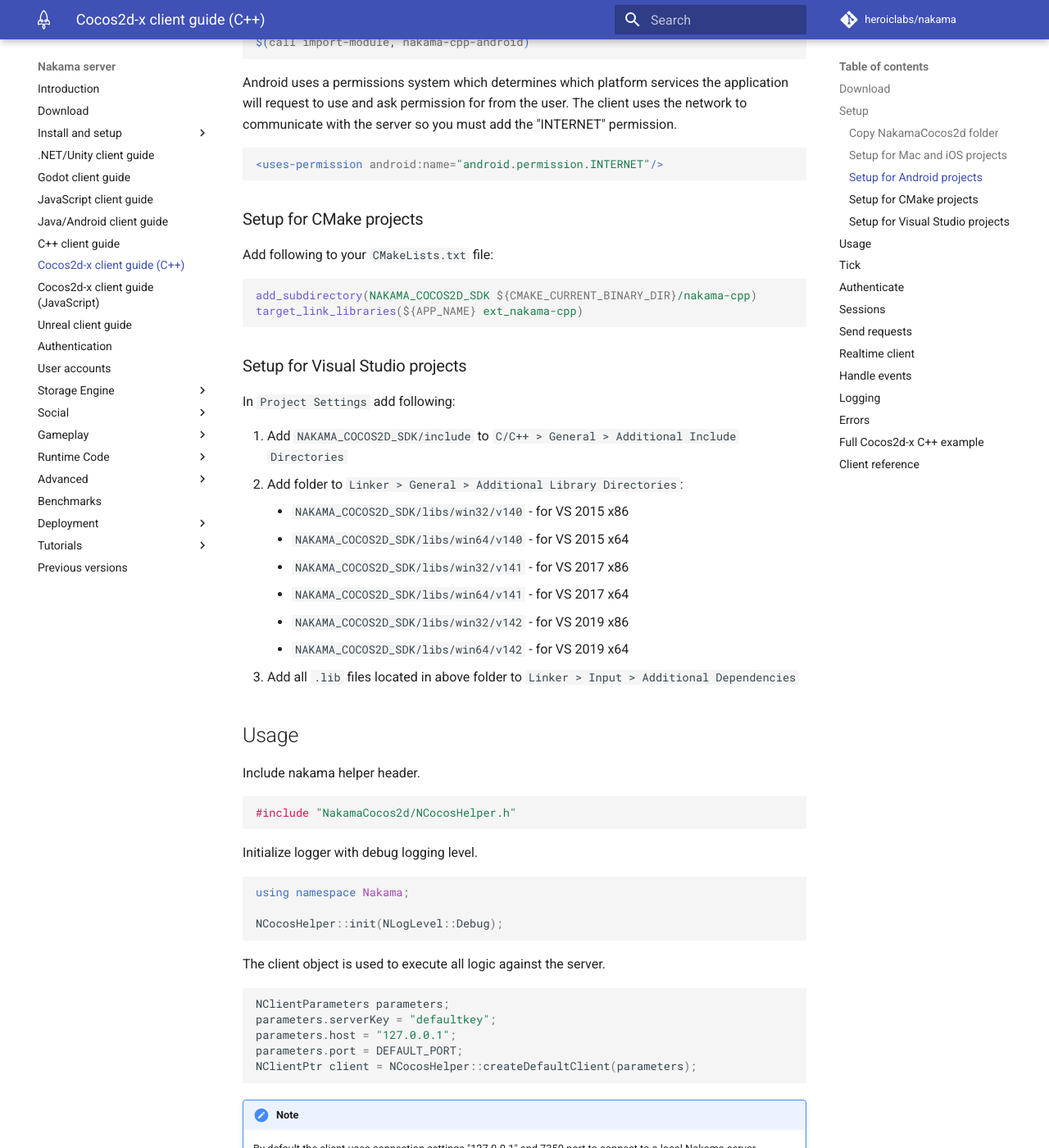
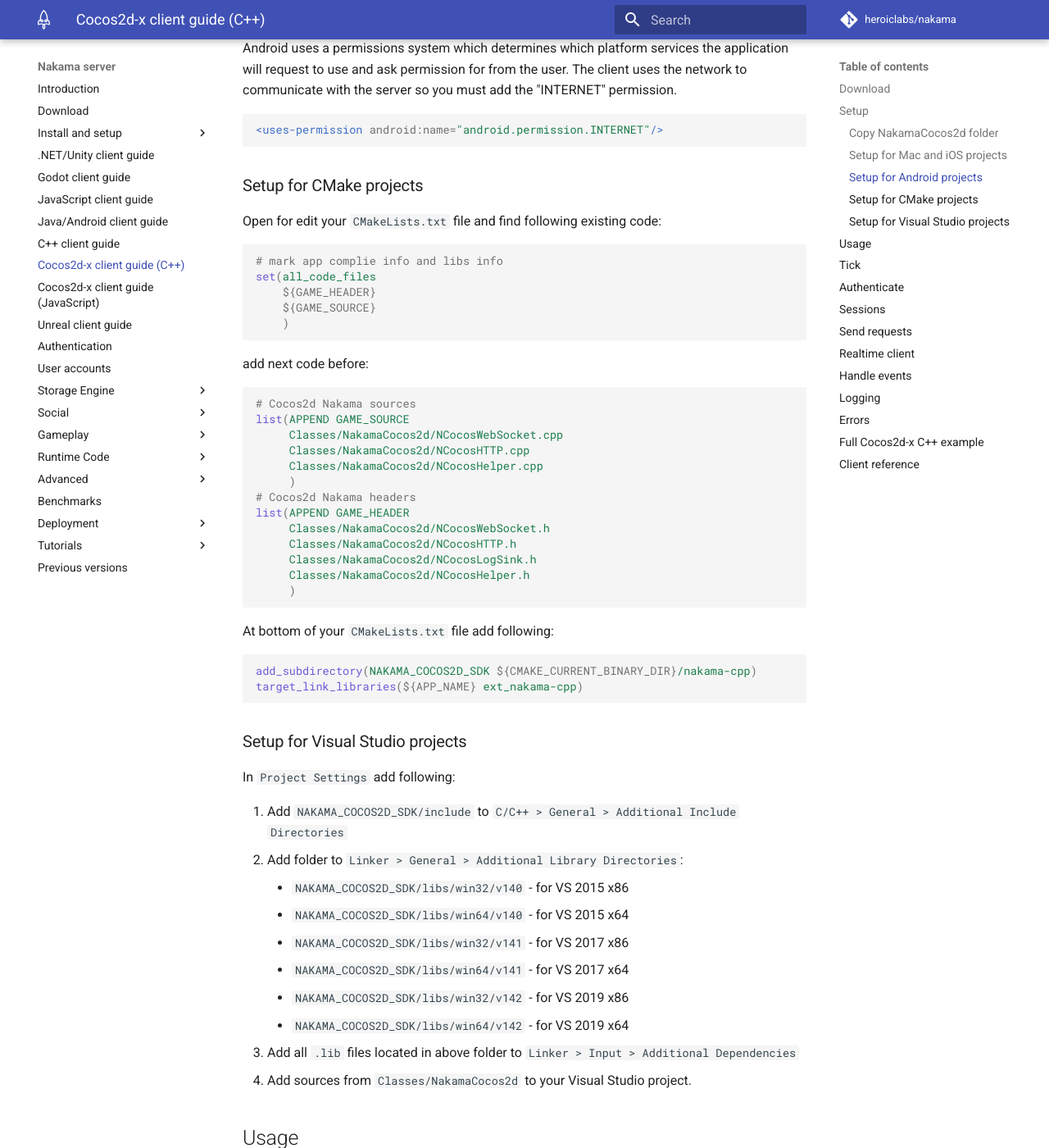
Before and after one commit to heroiclabs/nakama-docs, an MkDocs documentation site: the page built from docs/cocos2d-x-client-guide.md, in a window 1280 px wide and 1400 px high, scrolled down 1484 px. Shown: the whole window at 82% size. Built offline with MkDocs 1.6.1 and Material for MkDocs 9.7.7, drawn with Linux system fonts in a browser that asks for light colours; comment, search, counter and statistics services are not loaded; some of the changed text lies outside the part shown.

Commit message:
update cocos2d-x-client-guide.md

````diff
--- a/docs/cocos2d-x-client-guide.md
+++ b/docs/cocos2d-x-client-guide.md
@@ -57,7 +55,32 @@
 
 ### Setup for CMake projects
 
-Add following to your `CMakeLists.txt` file:
+Open for edit your `CMakeLists.txt` file and find following existing code:
+```cmake
+# mark app complie info and libs info
+set(all_code_files
+    ${GAME_HEADER}
+    ${GAME_SOURCE}
+    )
+```
+add next code before:
+```cmake
+# Cocos2d Nakama sources
+list(APPEND GAME_SOURCE
+     Classes/NakamaCocos2d/NCocosWebSocket.cpp
+     Classes/NakamaCocos2d/NCocosHTTP.cpp
+     Classes/NakamaCocos2d/NCocosHelper.cpp
+     )
+# Cocos2d Nakama headers
+list(APPEND GAME_HEADER
+     Classes/NakamaCocos2d/NCocosWebSocket.h
+     Classes/NakamaCocos2d/NCocosHTTP.h
+     Classes/NakamaCocos2d/NCocosLogSink.h
+     Classes/NakamaCocos2d/NCocosHelper.h
+     )
+```
+
+At bottom of your `CMakeLists.txt` file add following:
 
 ```cmake
 add_subdirectory(NAKAMA_COCOS2D_SDK ${CMAKE_CURRENT_BINARY_DIR}/nakama-cpp)
@@ -77,6 +100,7 @@
     - `NAKAMA_COCOS2D_SDK/libs/win32/v142` - for VS 2019 x86
     - `NAKAMA_COCOS2D_SDK/libs/win64/v142` - for VS 2019 x64
 3. Add all `.lib` files located in above folder to `Linker > Input > Additional Dependencies`
+4. Add sources from `Classes/NakamaCocos2d` to your Visual Studio project.
 
 ## Usage
 
````
Also changed, not shown: other parts of docs/cocos2d-x-client-guide.md (+0 -2 lines).
